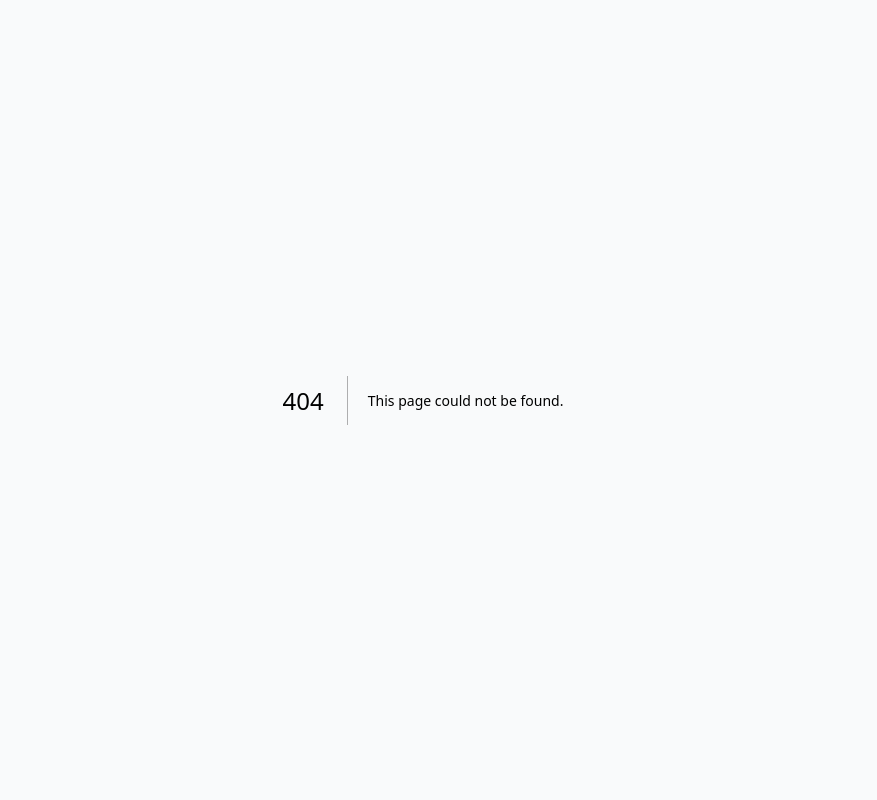
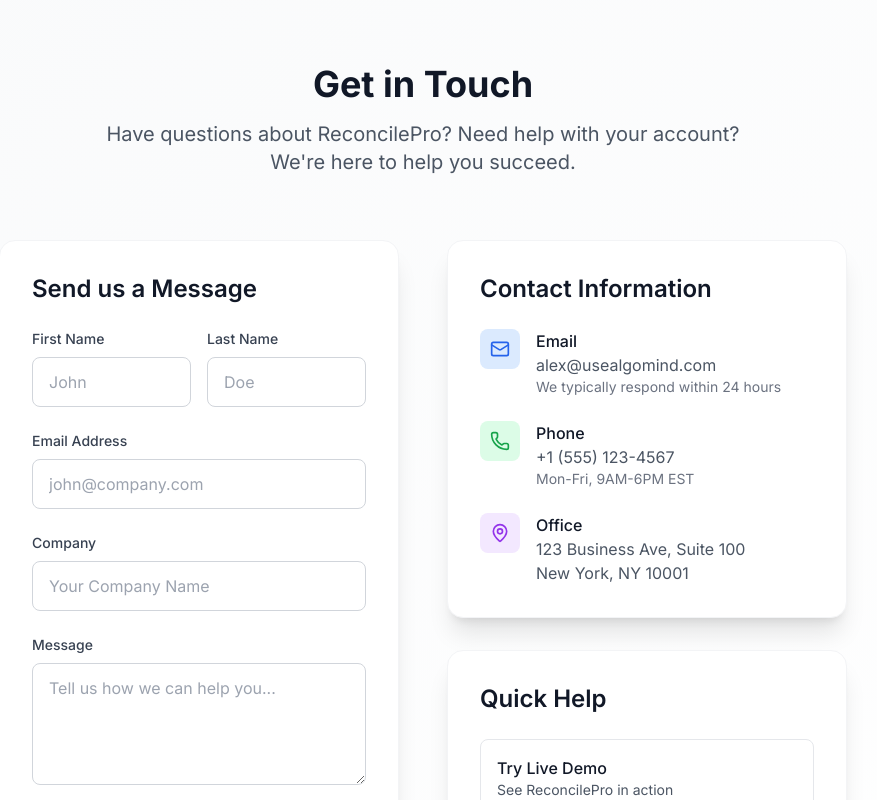
Before and after one commit to algominds35/bank-reconciliation-tool, a Next.js app: page /contact in a window 1280 px wide. Before the commit this address had no page. Shown: the top 800 px of the page, without its empty margins (217-1094 px from the left). Built offline with nearby package versions, Linux system fonts and the light colour scheme.

Commit message:
Add Contact page and update navigation with Contact links

```diff
--- /dev/null
+++ b/src/app/contact/page.tsx
@@ -0,0 +1,179 @@
+import { Mail, Phone, MapPin, Send } from 'lucide-react'
+import { Button } from '@/components/ui/button'
+
+export const metadata = {
+  title: 'Contact Us - ReconcilePro',
+  description: 'Get in touch with our team for support, questions, or to learn more about ReconcilePro.'
+}
+
+export default function ContactPage() {
+  return (
+    <div className="min-h-screen bg-gradient-to-br from-gray-50 to-white">
+      <div className="max-w-4xl mx-auto px-6 py-16">
+        {/* Header */}
+        <div className="text-center mb-16">
+          <h1 className="text-4xl font-bold text-gray-900 mb-4">
+            Get in Touch
+          </h1>
+          <p className="text-xl text-gray-600 max-w-2xl mx-auto">
+            Have questions about ReconcilePro? Need help with your account?
+            We're here to help you succeed.
+          </p>
+        </div>
+
+        <div className="grid grid-cols-1 lg:grid-cols-2 gap-12">
+          {/* Contact Form */}
+          <div className="bg-white rounded-2xl shadow-xl p-8 border border-gray-100">
+            <h2 className="text-2xl font-semibold text-gray-900 mb-6">
+              Send us a Message
+            </h2>
+
+            <form className="space-y-6">
+              <div className="grid grid-cols-1 md:grid-cols-2 gap-4">
+                <div>
+                  <label htmlFor="firstName" className="block text-sm font-medium text-gray-700 mb-2">
+                    First Name
+                  </label>
+                  <input
+                    type="text"
+                    id="firstName"
+                    name="firstName"
+                    className="w-full px-4 py-3 border border-gray-300 rounded-lg focus:ring-2 focus:ring-blue-500 focus:border-transparent"
+                    placeholder="John"
+                  />
+                </div>
+                <div>
+                  <label htmlFor="lastName" className="block text-sm font-medium text-gray-700 mb-2">
+                    Last Name
+                  </label>
+                  <input
+                    type="text"
+                    id="lastName"
+                    name="lastName"
+                    className="w-full px-4 py-3 border border-gray-300 rounded-lg focus:ring-2 focus:ring-blue-500 focus:border-transparent"
+                    placeholder="Doe"
+                  />
+                </div>
+              </div>
+
+              <div>
+                <label htmlFor="email" className="block text-sm font-medium text-gray-700 mb-2">
+                  Email Address
+                </label>
+                <input
+                  type="email"
+                  id="email"
+                  name="email"
+                  className="w-full px-4 py-3 border border-gray-300 rounded-lg focus:ring-2 focus:ring-blue-500 focus:border-transparent"
+                  placeholder="john@company.com"
+                />
+              </div>
+
+              <div>
+                <label htmlFor="company" className="block text-sm font-medium text-gray-700 mb-2">
+                  Company
+                </label>
+                <input
+                  type="text"
+                  id="company"
+                  name="company"
+                  className="w-full px-4 py-3 border border-gray-300 rounded-lg focus:ring-2 focus:ring-blue-500 focus:border-transparent"
+                  placeholder="Your Company Name"
+                />
+              </div>
+
+              <div>
+                <label htmlFor="message" className="block text-sm font-medium text-gray-700 mb-2">
+                  Message
+                </label>
+                <textarea
+                  id="message"
+                  name="message"
+                  rows={4}
+                  className="w-full px-4 py-3 border border-gray-300 rounded-lg focus:ring-2 focus:ring-blue-500 focus:border-transparent"
+                  placeholder="Tell us how we can help you..."
+                />
+              </div>
+
+              <Button
+                type="submit"
+                className="w-full bg-blue-600 hover:bg-blue-700 text-white py-3 px-6 rounded-lg font-medium flex items-center justify-center gap-2"
+              >
+                <Send className="w-4 h-4" />
+                Send Message
+              </Button>
+            </form>
+          </div>
+
+          {/* Contact Information */}
+          <div className="space-y-8">
+            <div className="bg-white rounded-2xl shadow-xl p-8 border border-gray-100">
+              <h2 className="text-2xl font-semibold text-gray-900 mb-6">
+                Contact Information
+              </h2>
+
+              <div className="space-y-6">
+                <div className="flex items-start gap-4">
+                  <div className="w-10 h-10 bg-blue-100 rounded-lg flex items-center justify-center flex-shrink-0">
+                    <Mail className="w-5 h-5 text-blue-600" />
+                  </div>
+                  <div>
+                    <h3 className="font-medium text-gray-900">Email</h3>
+                    <p className="text-gray-600">alex@usealgomind.com</p>
+                    <p className="text-sm text-gray-500">We typically respond within 24 hours</p>
+                  </div>
+                </div>
+
+                <div className="flex items-start gap-4">
+                  <div className="w-10 h-10 bg-green-100 rounded-lg flex items-center justify-center flex-shrink-0">
+                    <Phone className="w-5 h-5 text-green-600" />
+                  </div>
+                  <div>
+                    <h3 className="font-medium text-gray-900">Phone</h3>
+                    <p className="text-gray-600">+1 (555) 123-4567</p>
+                    <p className="text-sm text-gray-500">Mon-Fri, 9AM-6PM EST</p>
+                  </div>
+                </div>
+
+                <div className="flex items-start gap-4">
+                  <div className="w-10 h-10 bg-purple-100 rounded-lg flex items-center justify-center flex-shrink-0">
+                    <MapPin className="w-5 h-5 text-purple-600" />
+                  </div>
+                  <div>
+                    <h3 className="font-medium text-gray-900">Office</h3>
+                    <p className="text-gray-600">123 Business Ave, Suite 100</p>
+                    <p className="text-gray-600">New York, NY 10001</p>
+                  </div>
+                </div>
+              </div>
+            </div>
+
+            {/* FAQ Quick Links */}
+            <div className="bg-white rounded-2xl shadow-xl p-8 border border-gray-100">
+              <h2 className="text-2xl font-semibold text-gray-900 mb-6">
+                Quick Help
+              </h2>
+
+              <div className="space-y-4">
+                <a href="/demo" className="block p-4 border border-gray-200 rounded-lg hover:border-blue-300 hover:bg-blue-50 transition-colors">
+                  <h3 className="font-medium text-gray-900">Try Live Demo</h3>
+                  <p className="text-sm text-gray-600">See ReconcilePro in action</p>
+                </a>
+
+                <a href="/pricing" className="block p-4 border border-gray-200 rounded-lg hover:border-blue-300 hover:bg-blue-50 transition-colors">
+                  <h3 className="font-medium text-gray-900">View Pricing</h3>
+                  <p className="text-sm text-gray-600">Choose the right plan for your business</p>
+                </a>
+
+                <a href="/docs" className="block p-4 border border-gray-200 rounded-lg hover:border-blue-300 hover:bg-blue-50 transition-colors">
+                  <h3 className="font-medium text-gray-900">Documentation</h3>
+                  <p className="text-sm text-gray-600">Learn how to use ReconcilePro</p>
+                </a>
+              </div>
+            </div>
+          </div>
+        </div>
+      </div>
+    </div>
+  )
+}
--- a/src/app/page.tsx
+++ b/src/app/page.tsx
@@ -158,6 +158,7 @@ export default function HomePage() {
               <a href="#pricing" className="text-neutral-600 hover:text-neutral-900 transition-colors text-sm font-medium">Pricing</a>
               <a href="#testimonials" className="text-neutral-600 hover:text-neutral-900 transition-colors text-sm font-medium">Reviews</a>
               <a href="#demo" className="text-neutral-600 hover:text-neutral-900 transition-colors text-sm font-medium">Demo</a>
+              <Link href="/contact" className="text-neutral-600 hover:text-neutral-900 transition-colors text-sm font-medium">Contact</Link>
             </nav>
 
             {/* Right Side Buttons */}
@@ -1554,10 +1555,10 @@ export default function HomePage() {
               </ul>
               </div>
 
-            <div>
+                          <div>
               <h3 className="font-semibold mb-4 text-neutral-900">Company</h3>
               <ul className="space-y-2 text-neutral-600 text-sm">
-                <li><a href="mailto:alex@usealgomind.com" className="hover:text-neutral-900 transition-colors">Contact Us</a></li>
+                <li><Link href="/contact" className="hover:text-neutral-900 transition-colors">Contact Us</Link></li>
                 <li><a href="#demo" className="hover:text-neutral-900 transition-colors">About</a></li>
                 <li><a href="#demo" className="hover:text-neutral-900 transition-colors">Blog</a></li>
               </ul>
```
